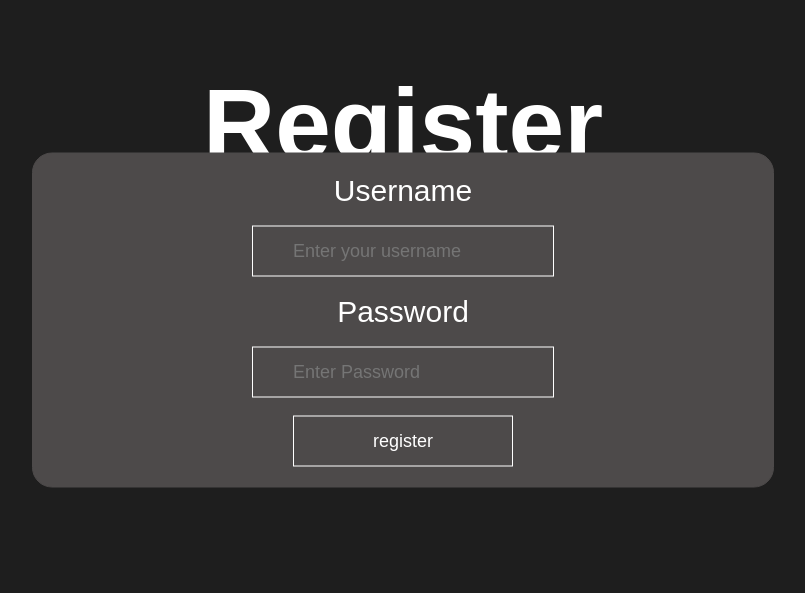
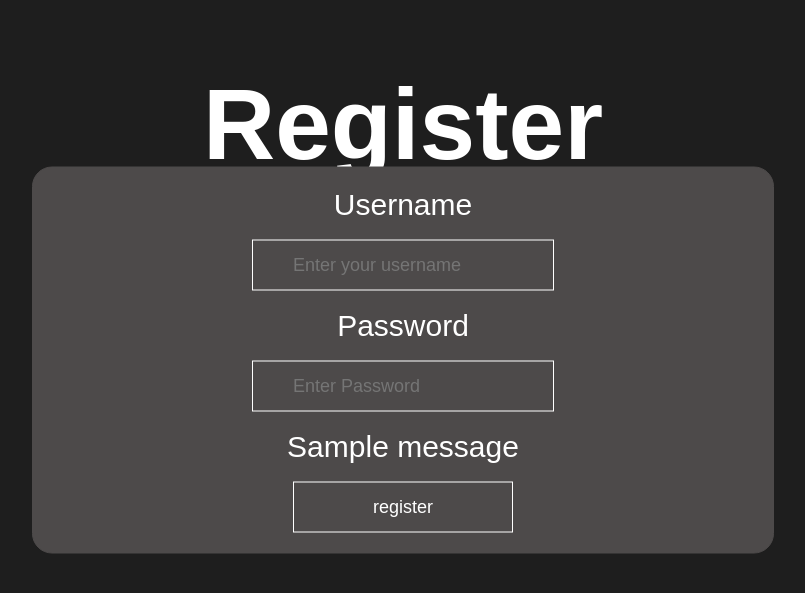
Before and after one commit to imporiooo/Auto-test-of-software-SaaS, a Flask app: page /profile/register in a window 1280 px wide. Shown: the top 593 px of the page, without its empty margins (237-1042 px from the left). Run offline with Flask 3, Linux system fonts and the light colour scheme; one stand-in notice (Sample message) is shown.

Commit message:
Added the popup message for incorrect password/username and when the username is already taken

```diff
--- a/app.py
+++ b/app.py
@@ -1,4 +1,4 @@
-from flask import Flask, make_response, request, render_template, redirect, url_for, session
+from flask import Flask, make_response, request, render_template, redirect, url_for, session, flash
 import subprocess, sqlite3
 from hashlib import sha256
 
@@ -273,7 +273,8 @@ def register():
         if existing_user:
             # Пользователь с таким именем уже существует
             conn.close()
-            return render_template('register.html', error='Username already exists')
+            flash('This username is already taken')
+            return render_template('register.html')
 
 
         # Вставка данных в таблицу
@@ -313,7 +314,8 @@ def login():
         else:
             # Неправильное имя пользователя или пароль
             conn.close()
-            return render_template('login.html', error='Invalid username or password')
+            flash('Wrong username or password')
+            return render_template('login.html')
 
     return render_template('login.html')
 
--- a/static/stylereg.css
+++ b/static/stylereg.css
@@ -42,7 +42,6 @@ h1 {
     font-family: Arial, Helvetica, sans-serif;
     font-size:100px;
     text-align:center;
-
 }
 h3 {
     color:white;
@@ -82,8 +81,8 @@ div {
     padding: 20px;
     text-align: center;
     margin: auto;
-    position: fixed;
-    top: 40%;
+    position: absolute;
+    top: 45%;
     left: 50%;
     transform: translate(-50%, -50%);
 }
--- a/templates/register.html
+++ b/templates/register.html
@@ -14,6 +14,13 @@
     <input type="text" placeholder="Enter your username" name="username" id="username" autocomplete="off" required> <br><br>
         <label for="password"><p1>Password</p1></label><br><br>
     <input type="password" placeholder="Enter Password" name="password" id="password" required><br><br>
+    {% with messages = get_flashed_messages() %}
+        {% if messages %}
+            {% for message in messages %}
+               <p1>{{ message }}</p1><br><br>
+             {% endfor %}
+        {% endif %}
+    {% endwith %}
     <input type="submit" target="/profile/login" style="cursor:pointer" value="register">
     </form>
     </div>
```
Also changed, not shown: templates/login.html (+7 -0 lines).
